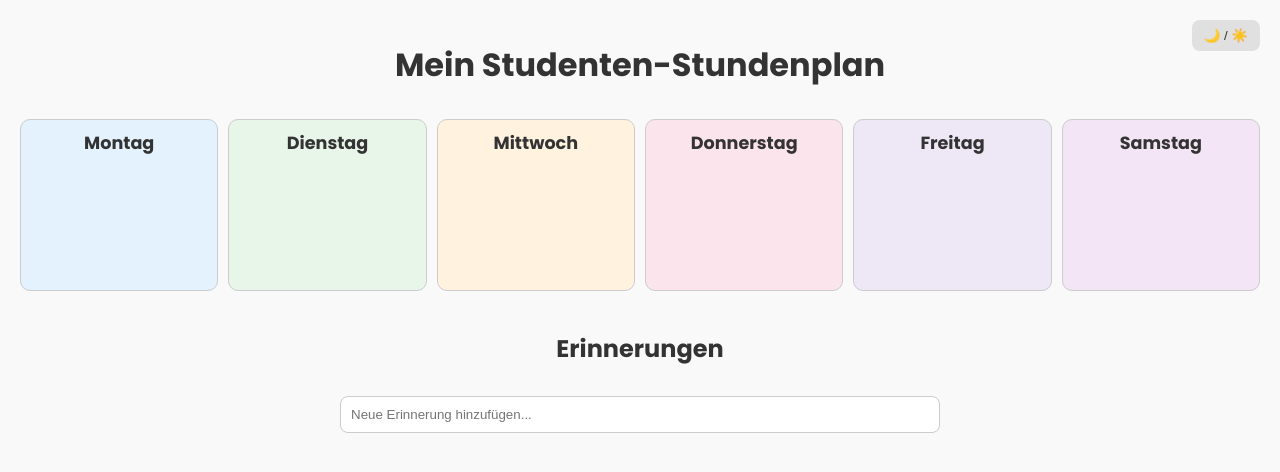
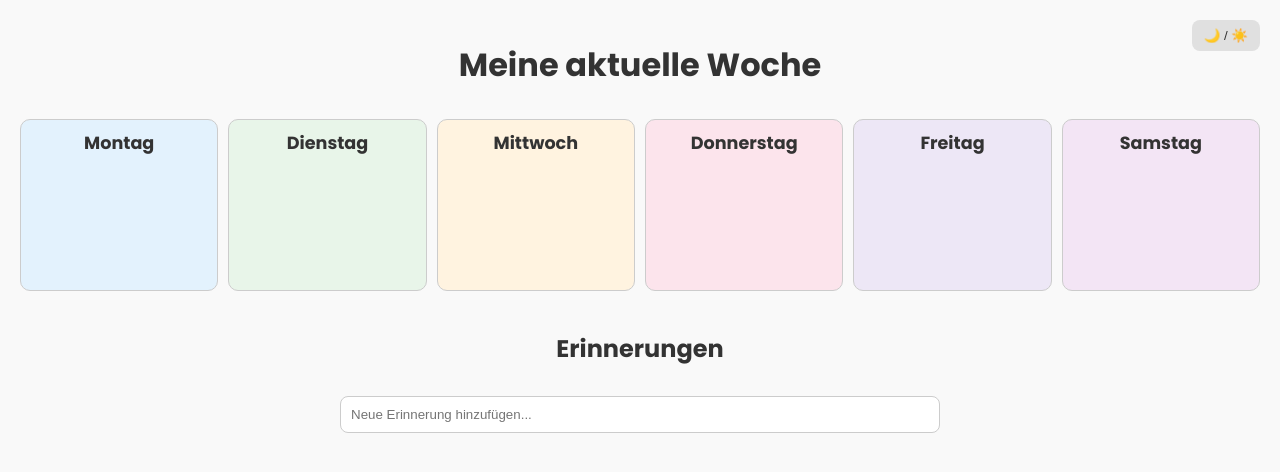
Before and after one commit to vinfira/Web_SoSe25, a plain HTML site: page index.html in a window 1280 px wide. Drawn offline with Linux system fonts and the light colour scheme.

Commit message:
überarbeitung2

```diff
--- a/index.html
+++ b/index.html
@@ -3,13 +3,13 @@
 <head>
   <meta charset="UTF-8">
   <meta name="viewport" content="width=device-width, initial-scale=1.0">
-  <title>Stundenplan für Studenten</title>
+  <title>Wochenplan für Studenten</title>
   <link href="https://fonts.googleapis.com/css2?family=Poppins:wght@300;500;700&display=swap" rel="stylesheet">
   <link rel="stylesheet" href="style.css">
 </head>
 <body>
   <button id="toggleDarkMode">🌙 / ☀️</button>
-  <h1>Mein Studenten-Stundenplan</h1>
+  <h1>Meine aktuelle Woche</h1>
 
   <div class="timetable" id="timetable">
     <div class="day" data-day="Montag"><h3>Montag</h3></div>
```
